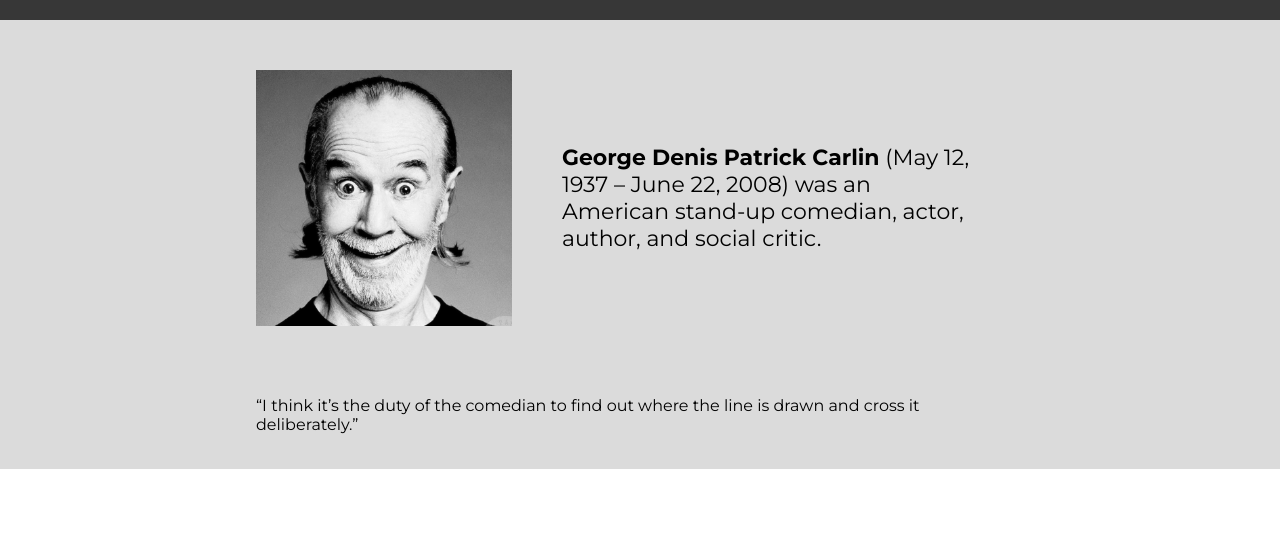
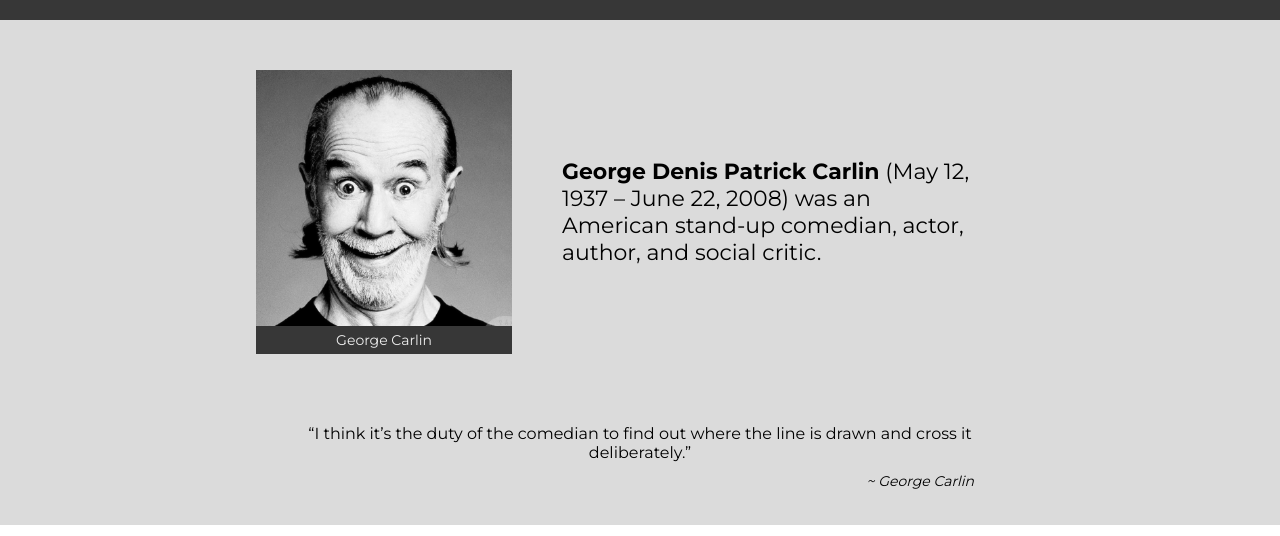
Before and after one commit to Kinetic639/tribute-fcc, a plain HTML site: page index.html in a window 1280 px wide. Shown: the part 121-657 px from the top of the page. Drawn offline with Linux system fonts and the light colour scheme.

Commit message:
drobne poprawki + figacaption

```diff
--- a/index.html
+++ b/index.html
@@ -22,9 +22,10 @@
 
     <div class="wrapper wr-light">
       <section id="tribute-info">
-        <div id="img-div">
+        <figure id="img-div">
           <img src="img/GC photo.jpg" alt="George Carlin" id="image">
-        </div>
+          <figcaption id="img-caption">George Carlin</figcaption>
+        </figure>
         <div class="short-info">
           <p>
             <strong>George Denis Patrick Carlin</strong> (May 12, 1937 – June 22, 2008) was an American stand-up
@@ -36,6 +37,7 @@
     <div class="wrapper wr-light">
         <section id="quote-big">
             <h2>“I think it’s the duty of the comedian to find out where the line is drawn and cross it deliberately.”</h2>
+            <address>~ George Carlin</address>
         </section>
     </div>
 
--- a/scss/_components.scss
+++ b/scss/_components.scss
@@ -4,6 +4,17 @@
         margin: auto;
         vertical-align: middle;
         width: 100%;
+        height: auto;
+    }
+
+    & figcaption {
+            background-color: $dark-grey-primary;
+            font-size: 1.4rem;
+            color: $color-light-grey;
+            width: 100%;
+            //margin-top: -1.4em;
+            text-align: center;
+            padding: .5rem;
     }
 }
 
--- a/scss/_typography.scss
+++ b/scss/_typography.scss
@@ -20,8 +20,15 @@ header#title {
 #quote-big {
     & h2 {
         font-weight: 400;
-        text-align: left;
+        text-align: center;
         font-size: 1.6rem;
+    }
+
+    & address {
+        font-weight: 400;
+        text-align: right;
+        padding: 1rem 5rem 0;
+        font-size: 1.4rem;
     }
 }
 
--- a/scss/_variables.scss
+++ b/scss/_variables.scss
@@ -1,5 +1,7 @@
 //colors:
 $color-white: #fff;
+$color-light-grey: #eeeeee;
+
 $dark-grey-primary: #373737;
 $light-grey-primary: #DBDBDB;
 $light-blue-link: rgb(89, 228, 193);
```
Also changed, not shown: css/main.css.
